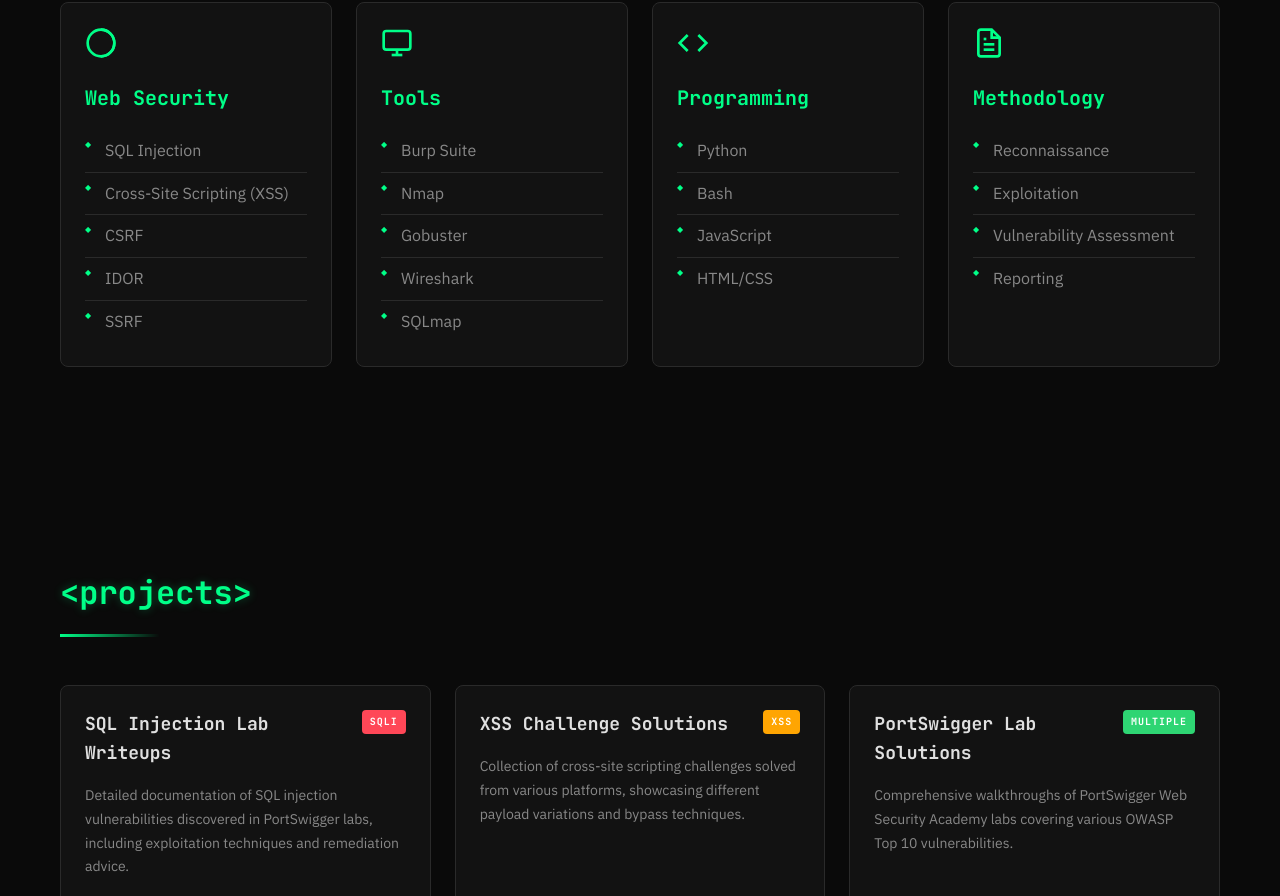
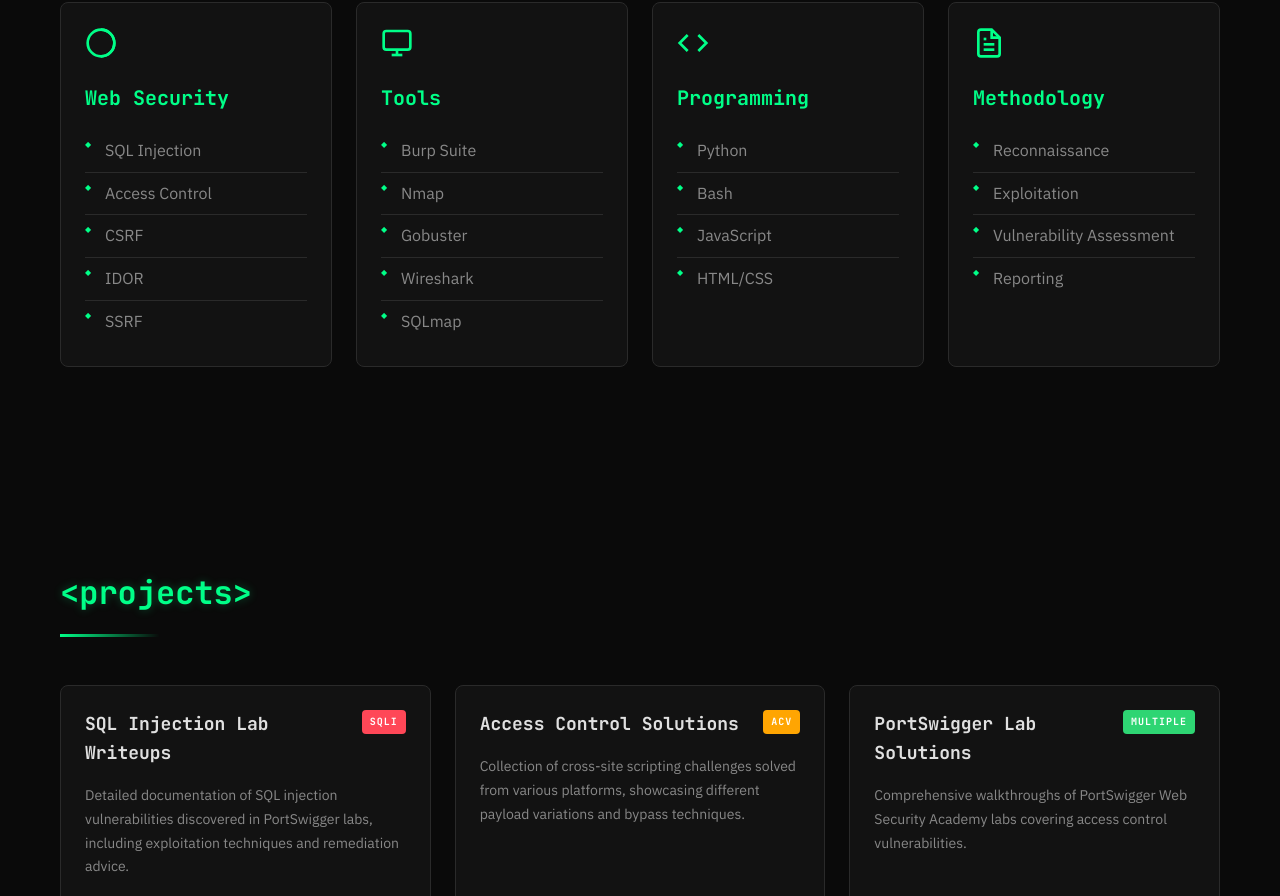
Before and after one commit to bensonngugi1/Portifolio, a plain HTML site: page index.html in a window 1280 px wide. Shown: the part 1844-2740 px from the top of the page. Drawn offline with Linux system fonts and the light colour scheme.

Commit message:
Update index.html

```diff
--- a/index.html
+++ b/index.html
@@ -121,7 +121,7 @@
                     <h3 class="skill-category">Web Security</h3>
                     <ul class="skill-list">
                         <li>SQL Injection</li>
-                        <li>Cross-Site Scripting (XSS)</li>
+                        <li>Access Control</li>
                         <li>CSRF</li>
                         <li>IDOR</li>
                         <li>SSRF</li>
@@ -205,8 +205,8 @@
                 </article>
                 <article class="project-card">
                     <div class="project-header">
-                        <h3 class="project-title">XSS Challenge Solutions</h3>
-                        <span class="project-badge xss">XSS</span>
+                        <h3 class="project-title">Access Control Solutions</h3>
+                        <span class="project-badge xss">ACV</span>
                     </div>
                     <p class="project-description">
                         Collection of cross-site scripting challenges solved from various platforms, showcasing different payload variations and bypass techniques.
@@ -224,9 +224,9 @@
                         <span class="project-badge both">Multiple</span>
                     </div>
                     <p class="project-description">
-                        Comprehensive walkthroughs of PortSwigger Web Security Academy labs covering various OWASP Top 10 vulnerabilities.
+                        Comprehensive walkthroughs of PortSwigger Web Security Academy labs covering access control vulnerabilities.
                     </p>
-                    <a href="https://github.com/bensonngugi1" target="_blank" rel="noopener noreferrer" class="project-link">
+                    <a href="https://github.com/bensonngugi1/access-control-vuln/access-vuln.md" target="_blank" rel="noopener noreferrer" class="project-link">
                         View Writeup
                         <svg width="16" height="16" viewBox="0 0 24 24" fill="none" stroke="currentColor" stroke-width="2">
                             <path d="M7 17L17 7M17 7H7M17 7v10"/>
```
